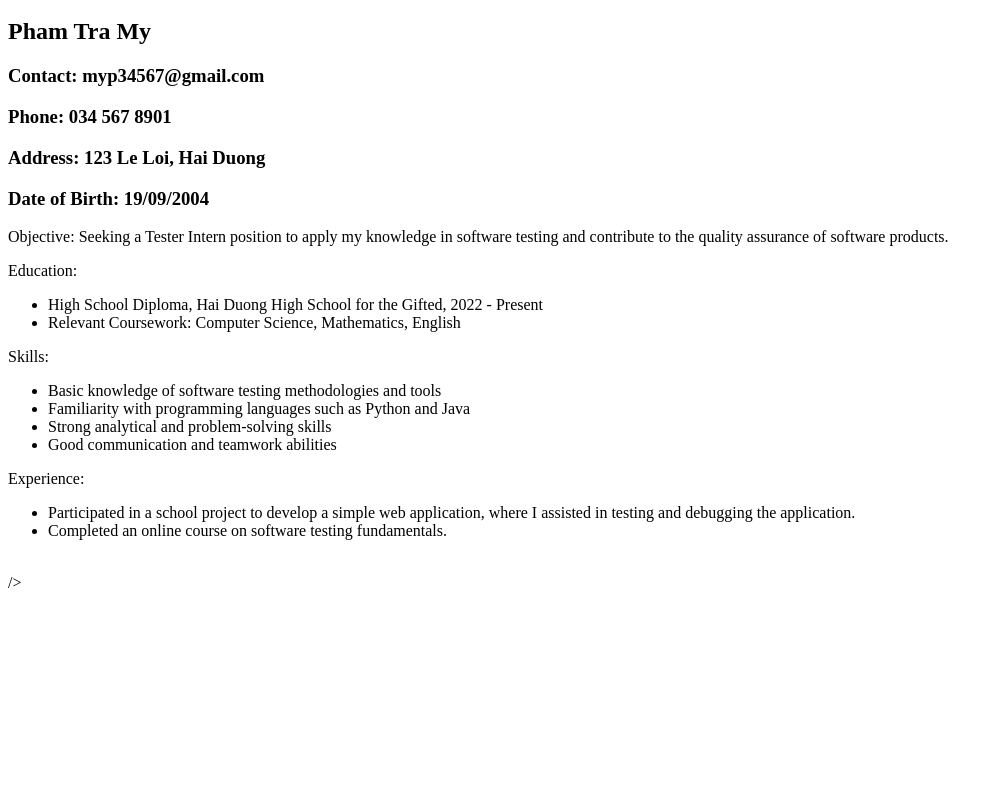
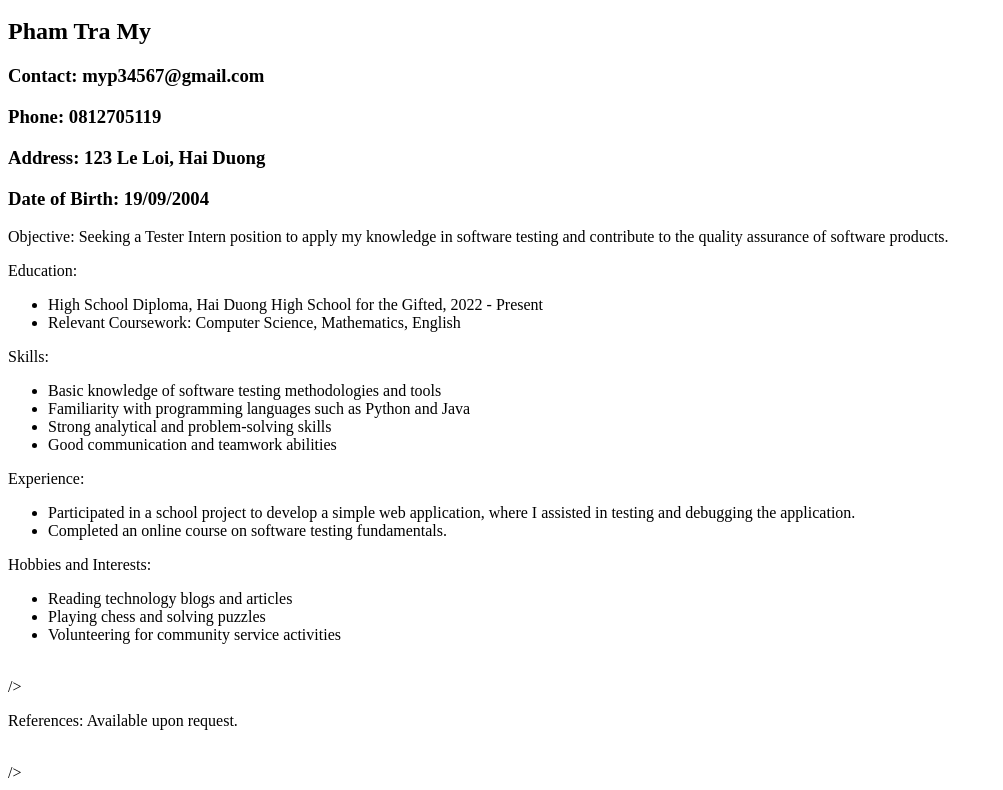
Before and after one commit to phamtramy9/phamtramy9.github.io, a plain HTML site: page CV.html in a window 1280 px wide. Shown: the part 48-838 px from the top of the page, without its empty margins (0-1003 px from the left). Before the commit the page ends 800 px from the top, so only its background shows below. Drawn offline with Linux system fonts and the light colour scheme.

Commit message:
Update CV.html

```diff
--- a/CV.html
+++ b/CV.html
@@ -2,7 +2,7 @@
     <h1> Tester Intern CV </h1>
     <h2> Pham Tra My </h2>
     <h3> Contact: myp34567@gmail.com </h3>
-    <h3> Phone: 034 567 8901 </h3>
+    <h3> Phone: 0812705119 </h3>
     <h3> Address: 123 Le Loi, Hai Duong </h3>
     <h3> Date of Birth: 19/09/2004 </h3>
     <p> Objective: Seeking a Tester Intern position to apply my knowledge in software testing and contribute to the quality assurance of software products.</p>
@@ -28,6 +28,19 @@
             <li> Completed an online course on software testing fundamentals. </li>
         </ul>
     </p>
+    <p>
+        Hobbies and Interests:
+        <ul>
+            <li> Reading technology blogs and articles </li>
+            <li> Playing chess and solving puzzles </li>
+            <li> Volunteering for community service activities </li>
+        </ul>
+    </p>
+                <br> /><! --Empty line-->
+
+    <p>
+        References: Available upon request.
+    </p>
             <br> /><! --Empty line-->
 
 </body>
```
